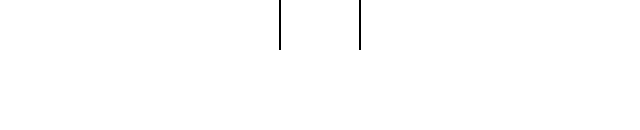
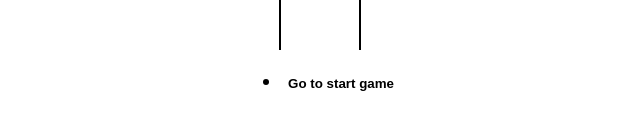
Before and after one commit to buttaRahul/tictactoe, a React (Vite) app: page / in a window 1280 px wide. Shown: the part 378-508 px from the top of the page, without its empty margins (319-959 px from the left). Built offline with nearby package versions, Linux system fonts and the light colour scheme.

Commit message:
added new featur game-history

```diff
--- a/src/App.jsx
+++ b/src/App.jsx
@@ -1,37 +1,45 @@
 import React, { useState } from 'react';
 import Board from './components/Board';
-import {calculateWinner} from './helper';
+import History from './components/History';
+import { calculateWinner } from './helper';
 import './styles/root.scss';
 
 const App = () => {
-  const [boardState,setBoardState] = useState(Array(9).fill(null));
-  const [isSameUser,setIsSameUser] = useState(true);
+  const [boardState, setBoardState] = useState(Array(9).fill(null));
+  const [isSameUser, setIsSameUser] = useState(true);
 
-  const [history , setHistory] = useState([{board:Array(9).fill(null),isSameUser:true}])
-  const[currentMove,setCurrentMove] = useState(0)
-  const current = history[currentMove]
+  const [history, setHistory] = useState([
+    { board: Array(9).fill(null), isSameUser: true },
+  ]);
+  const [currentMove, setCurrentMove] = useState(0);
+  const current = history[currentMove];
 
   const winner = calculateWinner(current.board);
-  const message = winner ? `Winner is ${winner}` : `Next Palyer is ${current.isSameUser ? 'X' : 'O'}`;
+  const message = winner
+    ? `Winner is ${winner}`
+    : `Next Palyer is ${current.isSameUser ? 'X' : 'O'}`;
 
-  const handleSquareClick = pos=>{
-    if(current.board[pos] || winner) return;
-    setHistory(prev=>{
-       const last = prev[prev.length - 1]
-       const newBoard = last.board.map((square,index)=>{
-        if(pos == index)  return last.isSameUser ? 'X' : 'O';
+  const handleSquareClick = pos => {
+    if (current.board[pos] || winner) return;
+    setHistory(prev => {
+      const last = prev[prev.length - 1];
+      const newBoard = last.board.map((square, index) => {
+        if (pos == index) return last.isSameUser ? 'X' : 'O';
         return square;
-       })
-       return prev.concat({board:newBoard,isSameUser:!last.isSameUser})
-    })
+      });
+      return prev.concat({ board: newBoard, isSameUser: !last.isSameUser });
+    });
     setCurrentMove(prev => prev + 1);
-   }
+  };
+
+  const moveTo = move => setCurrentMove(move);
 
   return (
-    <div className='app'>
+    <div className="app">
       <h1>TIC TAC TOE</h1>
       <h2>{message}</h2>
-      <Board boardState={current.board} handleSquareClick={handleSquareClick}/>
+      <Board boardState={current.board} handleSquareClick={handleSquareClick} />
+      <History history={history} moveTo={moveTo} currentMove={currentMove} />
     </div>
   );
 };
--- /dev/null
+++ b/src/components/History.jsx
@@ -0,0 +1,23 @@
+import React from 'react';
+
+const History = ({ history, moveTo, currentMove }) => {
+  return (
+    <ul>
+      {history.map((_, move) => {
+        return (
+          <li key={move}>
+            <button
+              type="button"
+              style={{ fontWeight: move === currentMove ? 'bold' : 'normal' }}
+              onClick={() => moveTo(move)}
+            >
+              {move === 0 ? `Go to start game` : `Go to move # ${move}`}{' '}
+            </button>
+          </li>
+        );
+      })}
+    </ul>
+  );
+};
+
+export default History;
```
